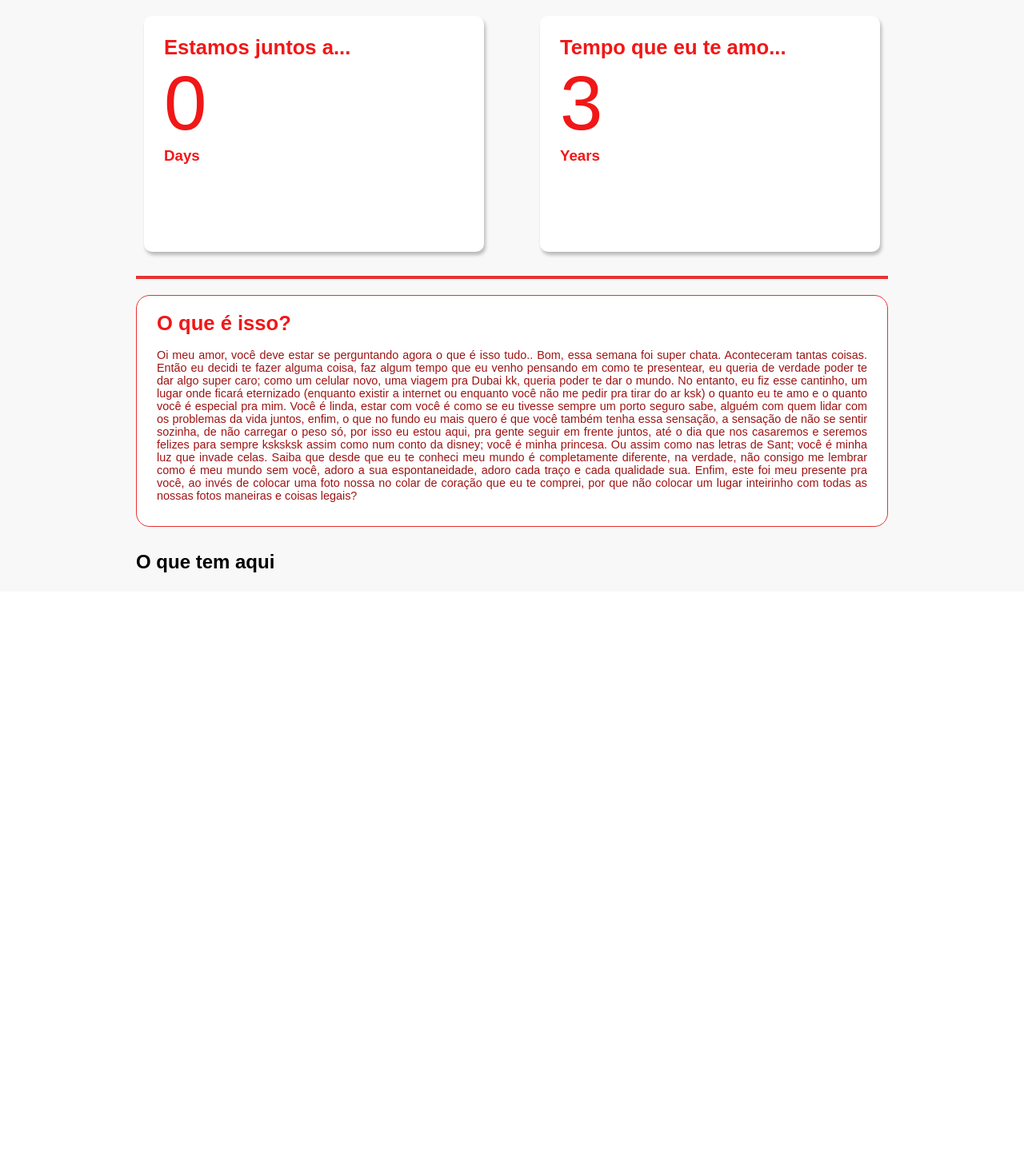
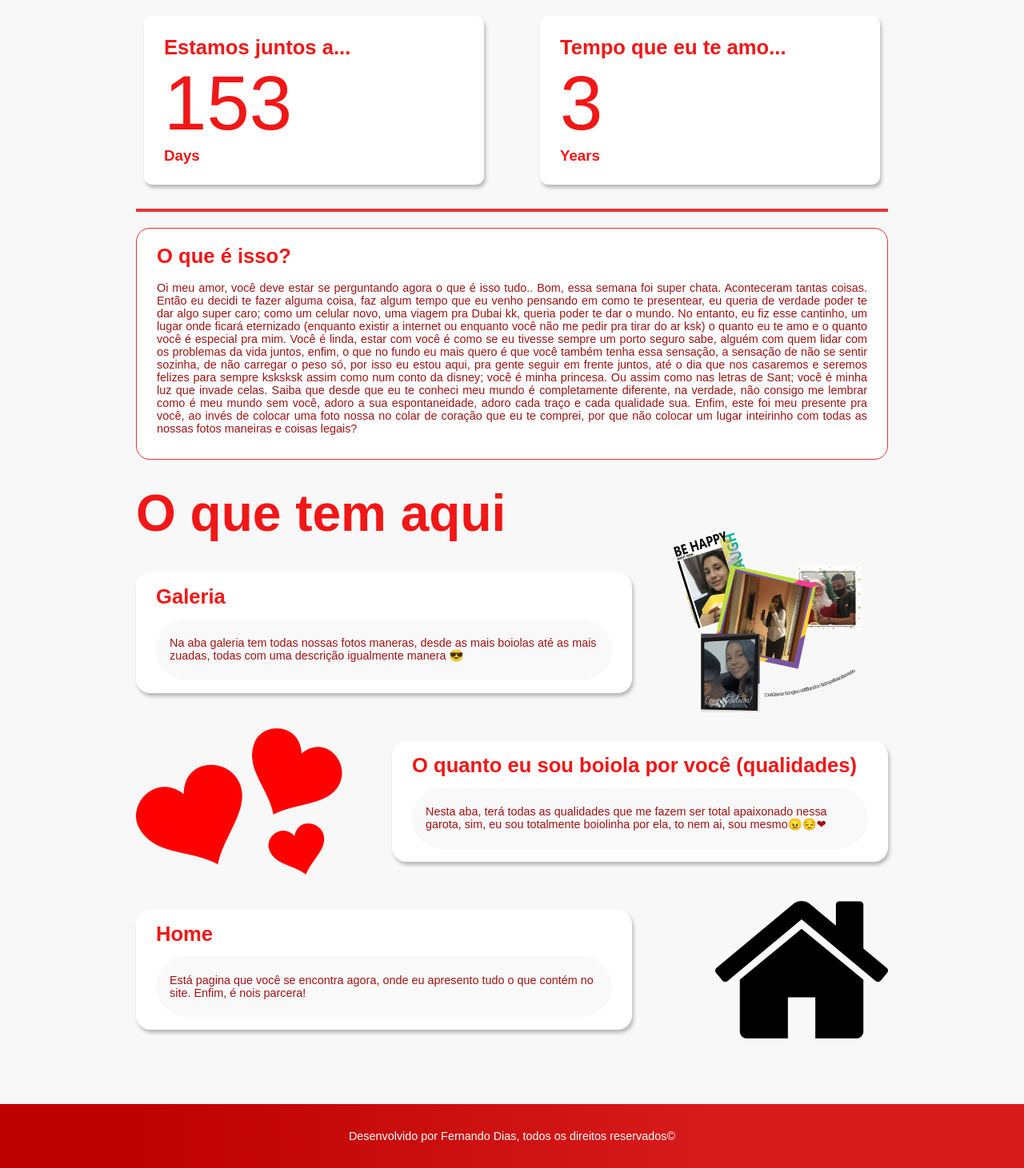
Before and after one commit to Nandins-12/nosso-lugar-secreto, a PHP site: page / in a window 1280 px wide. Shown: the part 60-1521 px from the top of the page at 80% size. Before the commit the page ends 776 px from the top, so only its background shows below. Run offline with PHP 8.4, Linux system fonts and the light colour scheme; some web fonts are replaced.

Commit message:
quase terminando

```diff
--- a/index.html
+++ b/index.html
@@ -32,6 +32,9 @@
     <link rel="preconnect" href="https://fonts.googleapis.com">
     <link rel="preconnect" href="https://fonts.gstatic.com" crossorigin>
     <link href="https://fonts.googleapis.com/css2?family=Mochiy+Pop+P+One&display=swap" rel="stylesheet">
+
+    <!--JavaScript-->
+    <script src="index.js" defer></script>
 
     <title>Nosso Lugar secreto</title>
 </head>
@@ -75,7 +78,7 @@
 
             <div class="square-card">
                 <h2>Estamos juntos a...</h3>
-                <p>0</p>
+                <p>153</p>
                 <h3>Days</h3>
             </div>
 
@@ -102,13 +105,40 @@
 
             <h1>O que tem aqui</h1>
 
-            <div>
-                <div></div>
-                <img src="" alt="">
+            <div class="content-about" style="margin-top: -68px;">
+                <div class="box-about">
+                    <h2>Galeria</h2>
+                    <div>
+                        <p>Na aba galeria tem todas nossas fotos maneras, desde as mais boiolas até as mais zuadas, todas com uma descrição igualmente manera 😎</p>
+                    </div>
+                </div>
+                <img src="assets/photos.png" alt="Galeria">
+            </div>
+            <div class="content-about" style="margin-top: -65px;">
+                <img src="assets/hearth.png" alt="Corações">
+                <div class="box-about">
+                    <h2>O quanto eu sou boiola por você (qualidades)</h2>
+                    <div>
+                        <p>Nesta aba, terá todas as qualidades que me fazem ser total apaixonado nessa garota, sim, eu sou totalmente boiolinha por ela, to nem ai, sou mesmo😠😔❤</p>
+                    </div>
+                </div>
+            </div>
+            <div class="content-about" style="margin-top: -14px;">
+                <div class="box-about">
+                    <h2>Home</h2>
+                    <div>
+                        <p>Está pagina que você se encontra agora, onde eu apresento tudo o que contém no site. Enfim, é nois parcera!</p>
+                    </div>
+                </div>
+                <img src="assets/home.png" alt="Casa">
             </div>
 
         </section>
     </main>
 
+    <footer>
+        <p>Desenvolvido por Fernando Dias, todos os direitos reservados&copy;</p>
+    </footer>
+
 </body>
 </html>
--- a/style.css
+++ b/style.css
@@ -96,7 +96,6 @@ header div.container nav ul li a.active div.border-bottom-button {
 
 #square-cards div.square-card {
     width: 425px;
-    height: 295px;
     background: #fff;
     border-radius: 10px;
     box-shadow: 2px 4px 4px rgba(0, 0, 0, 0.25);
@@ -131,3 +130,53 @@ header div.container nav ul li a.active div.border-bottom-button {
 #what-area div.what-is-here p {
     margin-bottom: 10px;
 }
+
+/* About Here -------------------------------- */
+#about-here {
+    margin-bottom: 60px;
+}
+
+#about-here h1 {
+    font-size: 4em;
+    color: var(--primary-red);
+    margin-bottom: 20px;
+}
+
+#about-here div.content-about {
+    display: flex;
+    justify-content: space-between;
+    margin-bottom: 25px;
+}
+
+#about-here div.content-about div.box-about {
+    background: #fff;
+    padding: 16px 25px;
+    border-radius: 18px;
+    box-shadow: 2px 4px 4px rgba(0, 0, 0, 0.25);
+    width: 620px;
+    align-self: center;
+}
+
+#about-here div.content-about div.box-about h2 {
+    margin-bottom: 13px;
+}
+
+#about-here div.content-about div.box-about div {
+    background: #f9f9f9;
+    padding: 22px 17px;
+    border-radius: 44px;
+}
+
+/* Footer -------------------------------- */
+
+footer {
+    height: 80px;
+    background: var(--banners-red);
+    display: flex;
+    justify-content: center;
+    align-items: center;
+}
+
+footer p {
+    color: #fff;
+}
```
Also changed, not shown: assets/hearth.png (added), assets/home.png (added), assets/photos.png (added), index.js (added).
